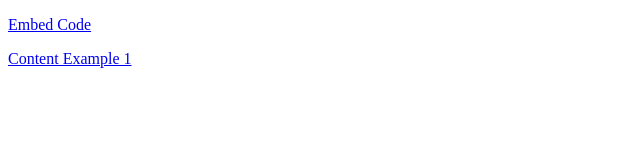
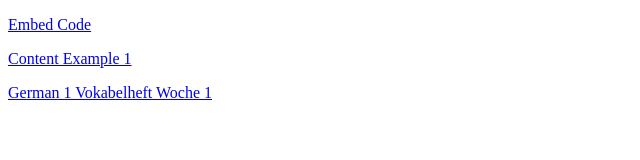
Before and after one commit to dndrmrd/h5p-content, a plain HTML site: page index.html in a window 1280 px wide. Shown: the whole page, without its empty margins (0-640 px from the left). Drawn offline with Linux system fonts and the light colour scheme.

Commit message:
Update index.html

```diff
--- a/index.html
+++ b/index.html
@@ -3,7 +3,7 @@
 <body>
 	<p><a href="/h5p-content/embedcode.html">Embed Code</a></p>
 	<p><a href="/h5p-content/h5p-standalone-1.3.x/demo/content-example-1.html">Content Example 1</a></p>
-	<p><a href="/h5p-content/h5p-standalone-1.3.x/german1/vokabelheft-w1/
+	<p><a href="/h5p-content/h5p-standalone-1.3.x/demo/germ1-vh-w1.html">German 1 Vokabelheft Woche 1</a></p>
 
 
 
```
